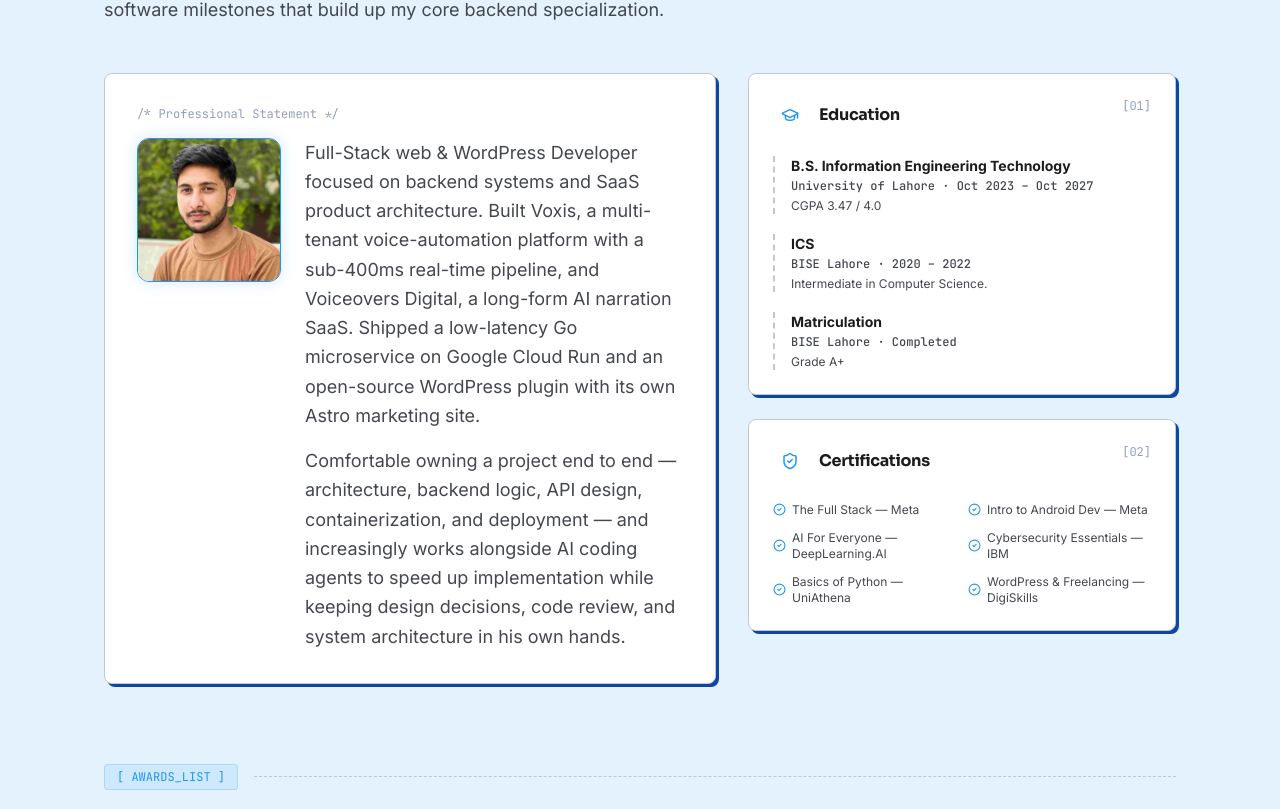
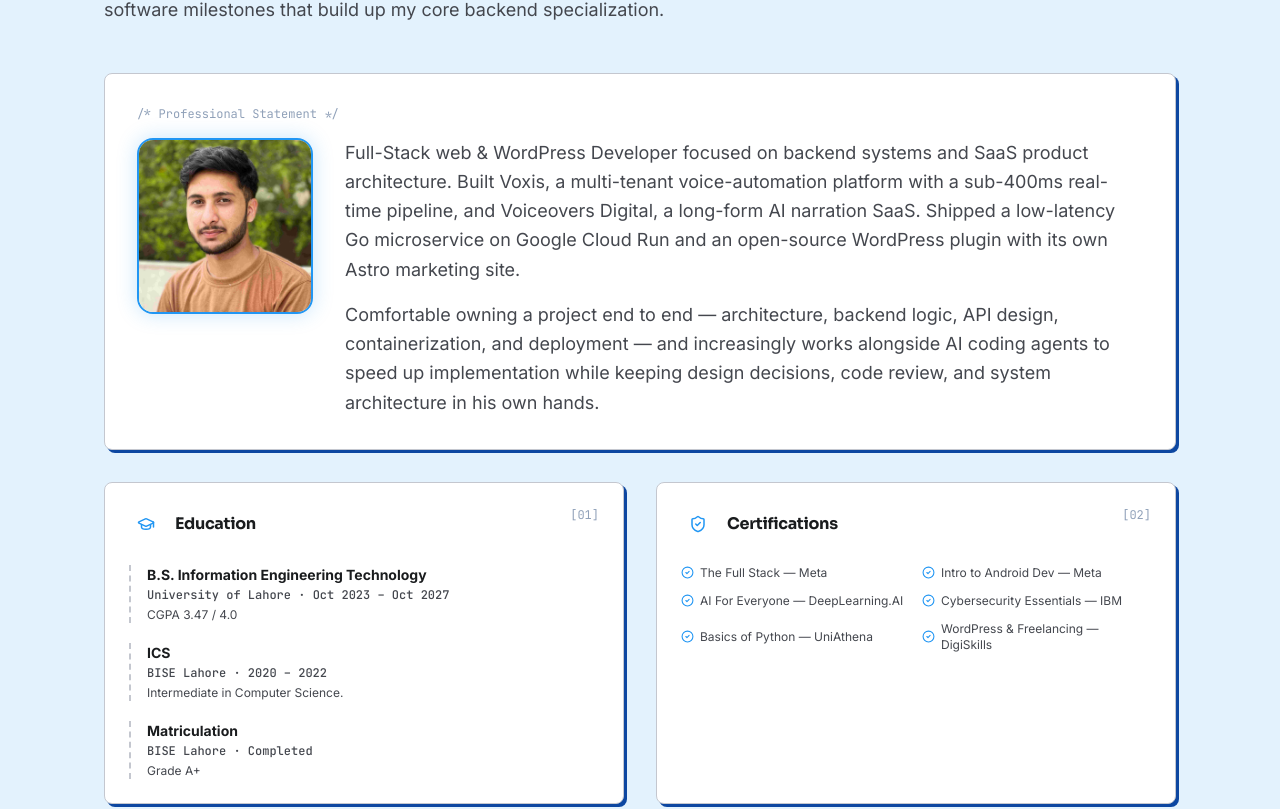
Before and after one commit to hamaza7867/Portfolio, a Next.js app: page /about in a window 1280 px wide. Shown: the part 340-1149 px from the top of the page. Built offline with nearby package versions, Linux system fonts and the light colour scheme.

Commit message:
feat: add AI Pocket Mind, AssetPacker.ai, update Adrimo desc, and optimize about subpage layout

```diff
--- a/src/app/about/page.tsx
+++ b/src/app/about/page.tsx
@@ -89,12 +89,13 @@ export default function AboutPage() {
 
       {/* Main Bio Grid */}
       <div className="grid grid-cols-1 lg:grid-cols-12 gap-8 mb-20 relative z-10">
-        {/* Core Summary */}
-        <ScrollReveal className="lg:col-span-7 space-y-6">
+        {/* Core Summary (Full Width) */}
+        <ScrollReveal className="lg:col-span-12">
           <div className="card p-8 bg-surface">
             <span className="text-xs font-mono text-slate-400 block mb-4">/* Professional Statement */</span>
-            <div className="flex flex-col md:flex-row gap-6 items-center md:items-start">
-              <div className="relative w-32 h-32 md:w-36 md:h-36 rounded-xl overflow-hidden border border-[var(--accent-cyan)] shadow-[0_0_15px_rgba(33,150,243,0.2)] flex-shrink-0">
+            <div className="flex flex-col md:flex-row gap-8 items-center md:items-start">
+              {/* Profile Image with high-tech glowing border */}
+              <div className="relative w-36 h-36 md:w-44 md:h-44 rounded-2xl overflow-hidden border-2 border-[var(--accent-cyan)] shadow-[0_0_20px_rgba(33,150,243,0.25)] flex-shrink-0">
                 <img
                   src="/ali-profile.jpeg"
                   alt="Ali Hamza"
@@ -113,10 +114,11 @@ export default function AboutPage() {
           </div>
         </ScrollReveal>
 
-        {/* Education & Certs */}
-        <ScrollReveal className="lg:col-span-5 space-y-6" delay={0.1}>
+        {/* Education (Half Width) */}
+        <ScrollReveal className="lg:col-span-6 flex flex-col" delay={0.1}>
           {/* Education Card */}
-          <div className="card p-6 bg-surface">
+          <div className="card p-6 bg-surface flex-grow flex flex-col justify-between">
+            <div>
               <div className="flex justify-between items-start mb-6">
                 <div className="flex items-center gap-3">
                   <span className="p-2 rounded bg-ground text-primary">
@@ -140,9 +142,14 @@ export default function AboutPage() {
                 ))}
               </div>
             </div>
+          </div>
+        </ScrollReveal>
 
+        {/* Certifications (Half Width) */}
+        <ScrollReveal className="lg:col-span-6 flex flex-col" delay={0.15}>
           {/* Certifications Card */}
-          <div className="card p-6 bg-surface">
+          <div className="card p-6 bg-surface flex-grow flex flex-col justify-between">
+            <div>
               <div className="flex justify-between items-start mb-6">
                 <div className="flex items-center gap-3">
                   <span className="p-2 rounded bg-ground text-primary">
@@ -161,6 +168,7 @@ export default function AboutPage() {
                     {cert}
                   </p>
                 ))}
+              </div>
             </div>
           </div>
         </ScrollReveal>
--- a/src/app/projects/page.tsx
+++ b/src/app/projects/page.tsx
@@ -7,9 +7,31 @@ import ScrollReveal from '@/components/portfolio/ScrollReveal';
 
 const projects = [
   {
+    name: 'AI Pocket Mind',
+    tagline: 'Multi-Modal AI Assistant App',
+    category: 'AI',
+    icon: Sparkles,
+    preview: '/projects/pocket-mind.png',
+    desc: 'Designed a Dual AI Core supporting cloud APIs (OpenAI, Groq, Mistral) and local private processing via a custom Desktop Bridge, with biometric security, SQLite-backed local history, and a modular RAG architecture.',
+    techs: ['Electron', 'React', 'Node.js', 'SQLite', 'OpenAI', 'Groq', 'Mistral', 'RAG'],
+    github: null,
+    live: null,
+  },
+  {
+    name: 'AssetPacker.ai',
+    tagline: 'Script-to-Media Engine',
+    category: 'AI',
+    icon: Sparkles,
+    preview: '/projects/assetpacker.png',
+    desc: 'Developed a client-side, BYOAPI engine converting text prompts into curated, voiceover-ready video asset bundles via LLM-driven scene segmentation, with a media curation pipeline parallel-searching Pexels and Pixabay by LLM-based ranking.',
+    techs: ['React', 'Next.js', 'LLM', 'Pexels API', 'Pixabay API', 'TypeScript'],
+    github: null,
+    live: 'https://assetpacker.ai',
+  },
+  {
     name: 'Voiceovers Digital',
     tagline: 'Production-Grade TTS SaaS',
-    category: 'AI',
+    category: 'SaaS',
     icon: Sparkles,
     preview: '/projects/voiceovers.png',
     desc: 'Shipped a hyper-realistic TTS platform featuring a high-performance Python/Go ONNX-based microservice and a Cloudflare Workers backend. Designed a React Studio dashboard (Astro/React) allowing creators to convert 60-120 minute scripts into 24kHz WAV narration masters.',
@@ -78,8 +100,8 @@ const projects = [
     category: 'Web',
     icon: Terminal,
     preview: '/projects/adrimo.png',
-    desc: 'Delivered a premium Shopify e-commerce storefront for Adrimo Paris — a French luxury candles and diffusers brand — with custom UI, optimised product pages, and clean performance-first delivery.',
-    techs: ['Shopify', 'Liquid', 'CSS', 'E-Commerce'],
+    desc: 'Delivered a premium Shopify storefront for Adrimo Paris — a French luxury candles and diffusers brand — featuring custom UI design, optimized product pages, speed optimization (90+ mobile Lighthouse), and clean performance-first delivery.',
+    techs: ['Shopify', 'Liquid', 'CSS', 'E-Commerce', 'Speed Optimization'],
     github: null,
     live: 'https://adrimo.com',
   },
```
Lines whose indentation alone changed are shown as unchanged.
